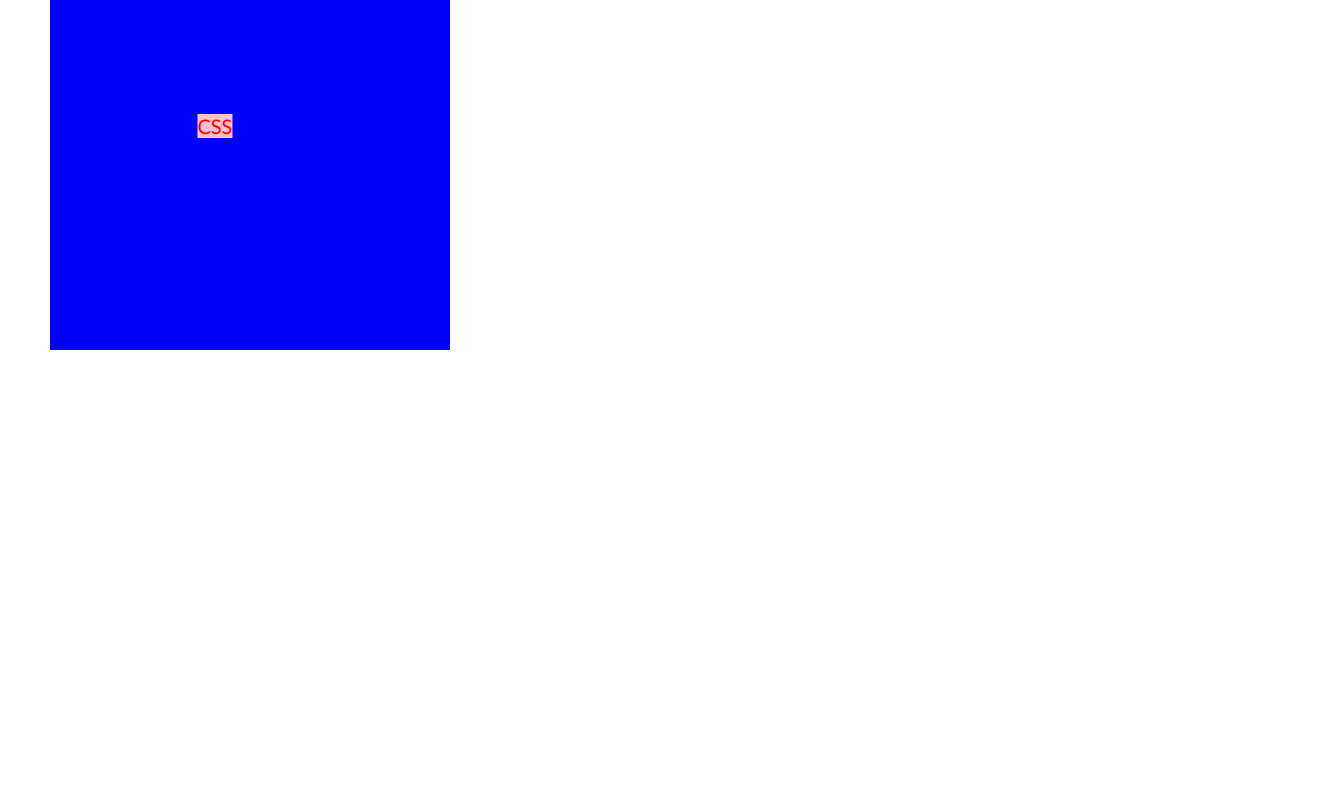
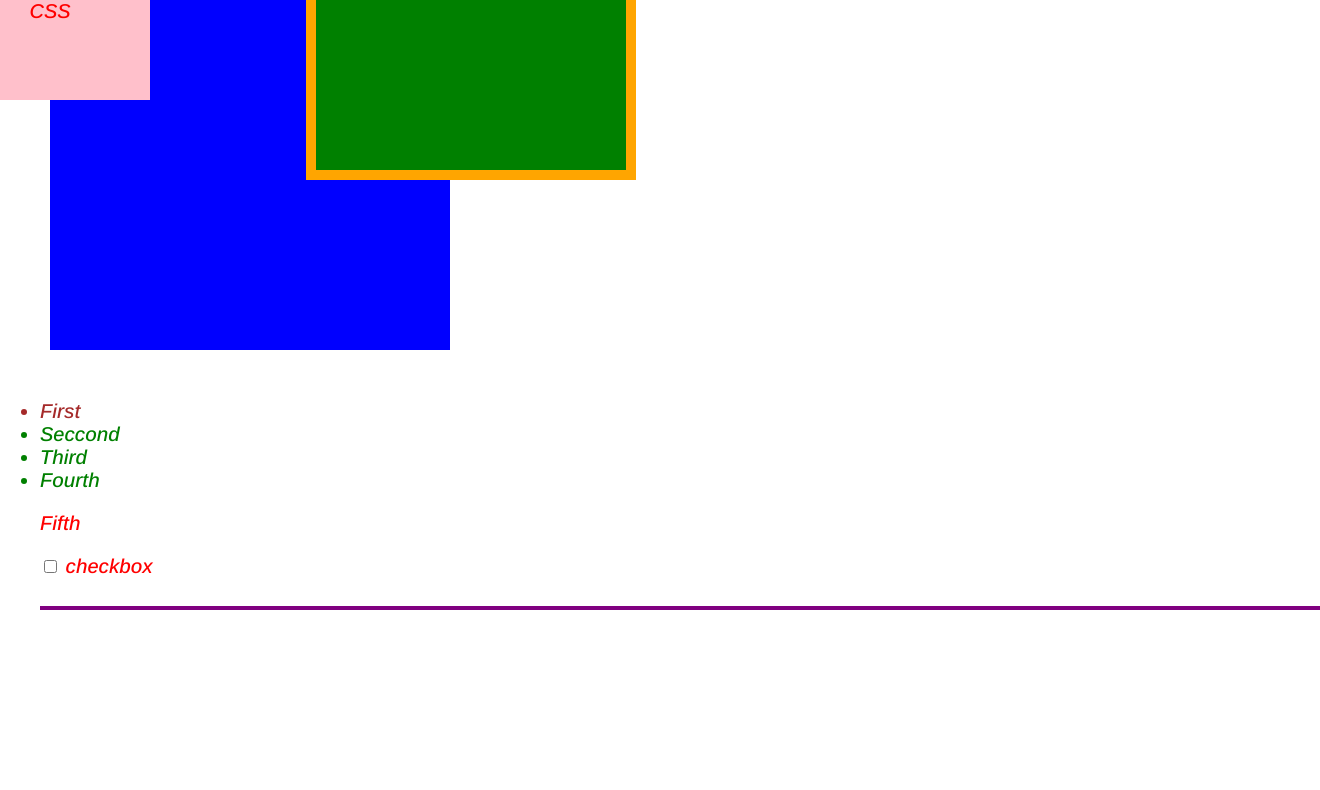
Before and after one commit to toulateo1/css-basics, a plain HTML site: page index.html in a window 1280 px wide. Shown: the part 100-890 px from the top of the page, 1320 px wide, since content can reach past the window. Before the commit the page ends 800 px from the top, so only its background shows below. Drawn offline with nearby package versions, Linux system fonts and the light colour scheme.

Commit message:
pseudo elementi & pseudo classe

```diff
--- a/index.html
+++ b/index.html
@@ -4,6 +4,9 @@
 <head>
     <meta charset="UTF-8">
     <meta name="viewport" content="width=device-width, initial-scale=1.0">
+    <link rel="preconnect" href="https://fonts.googleapis.com">
+    <link rel="preconnect" href="https://fonts.gstatic.com" crossorigin>
+    <link href="https://fonts.googleapis.com/css2?family=Arimo:ital,wght@1,500&display=swap" rel="stylesheet">
     <link rel="stylesheet" href="styles.css">
     <title>Css Basics</title>
 
@@ -13,7 +16,7 @@
 
     <div class="box">
         <span>CSS</span>
-        <!--<h1 id="hello" class="world">Hello World</h1>-->
+        <h1 id="hello" class="world">Hello World</h1>
 
     </div>
     <!-- <img src="./HNK_Hajduk_Split.svg.png" alt="hAJDUK" width="200">
@@ -21,7 +24,17 @@
     <a href="">Prvi</a>
     <a href="">Drugi</a>
     <a href="">Treći</a>-->
+    <ul>
+        <li>First</li>
+        <li>Seccond</li>
+        <li>Third</li>
+        <li>Fourth</li>
 
+        <p>Fifth</p>
+
+        <input type="checkbox" name="c" id="c">
+        <label for="c">checkbox</label>
+    </ul>
 </body>
 
 </html>
--- a/styles.css
+++ b/styles.css
@@ -2,19 +2,31 @@
 body {
   color: red;
   margin: 0;
-  font-family: "Gill Sans", "Gill Sans MT", Calibri, "Trebuchet MS", sans-serif;
+  font-family: "Arimo", sans-serif;
   font-size: 20px;
+  height: 2000px;
 }
 
 h1 {
+  position: fixed;
+  top: 0;
   height: 200px;
   width: 250px;
-  background-color: blue;
+  background-color: green;
   padding: 30px;
-  margin: 50px;
+  margin: 0 0 0 20%;
   border: 10px solid orange;
+  font-size: 2em;
+  transition: background-color 0.3s ease, color 0.3s ease,
+    border-color 0.3s ease, height 0.3 ease;
 }
 
+h1:hover {
+  background-color: pink;
+  color: black;
+  border-color: aqua;
+  height: 300px;
+}
 span {
   position: absolute;
   right: 50%;
@@ -22,8 +34,11 @@ span {
   transform: translate(-50%, -50%);
   text-align: center;
 
-  display: block;
+  display: inline-block;
+  height: 100px;
+  width: 200px;
   background-color: pink;
+  text-align: center;
 
   /*Drugi način a isti rezultat*/
   /*right:50%;
@@ -43,3 +58,34 @@ a {
   margin: 50px;
   position: relative;
 }
+
+p::before {
+  content: "";
+  color: purple;
+  width: 100%;
+  height: 4px;
+  background-color: purple;
+  display: inline-block;
+  position: absolute;
+  bottom: 90px;
+}
+
+li:first-child {
+  color: brown;
+}
+
+li:last-child {
+  color: blueviolet;
+}
+/*Mobiteli*/
+@media screen and (min-width: 768px) {
+  li {
+    color: green;
+  }
+}
+/*Tableti*/
+@media screen and (min-width: 1200px) {
+  li {
+    color: green;
+  }
+}
```
